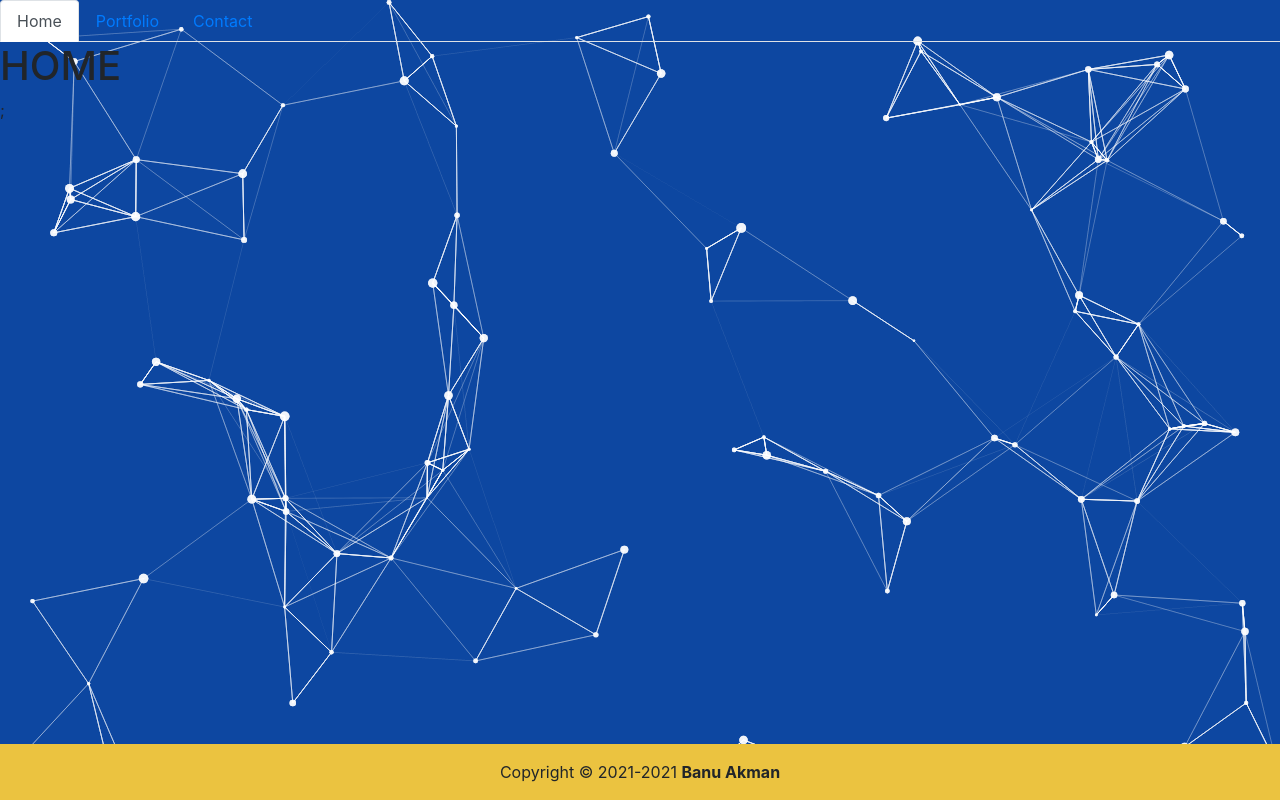
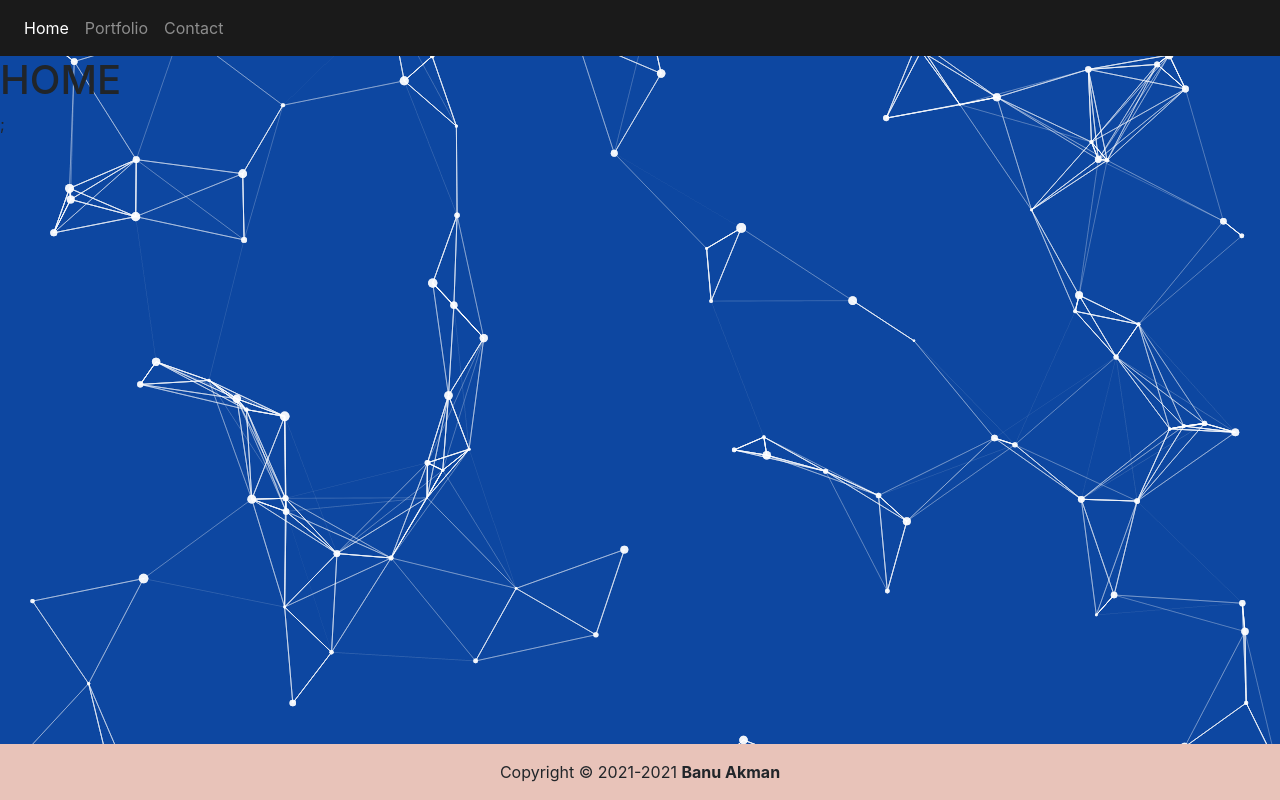
Before and after one commit to banuakman/Portfolio-React, a React (Create React App) app: page / in a window 1280 px wide. Built offline with nearby package versions, Linux system fonts and the light colour scheme.

Commit message:
fix colors of navbar and footer

```diff
--- a/src/components/NavTabs.js
+++ b/src/components/NavTabs.js
@@ -1,8 +1,10 @@
 import React from "react";
+import "./styles/NavTabs.css";
 
 function NavTabs(props) {
   return (
-    <ul className="nav nav-tabs">
+    <nav className="navbar navbar-expand-md navbar-dark">
+      <ul className="navbar-nav">
         <li className="nav-item">
           <a
             href="#home"
@@ -37,6 +39,7 @@ function NavTabs(props) {
           </a>
         </li>
       </ul>
+    </nav>
   );
 }
 
--- a/src/components/styles/Footer.css
+++ b/src/components/styles/Footer.css
@@ -1,7 +1,7 @@
 .footer{
   margin-top: 1rem;
   padding: 1rem;
-  background-color: rgb(235, 195, 64);
+  background-color: #E8C3B9;
   position: fixed;
   bottom: 0;
   left: 0;
--- /dev/null
+++ b/src/components/styles/NavTabs.css
@@ -0,0 +1,4 @@
+.navbar{
+  background-color: #1A1A1A;
+  text-align: center;
+}
```
Lines whose indentation alone changed are shown as unchanged.
